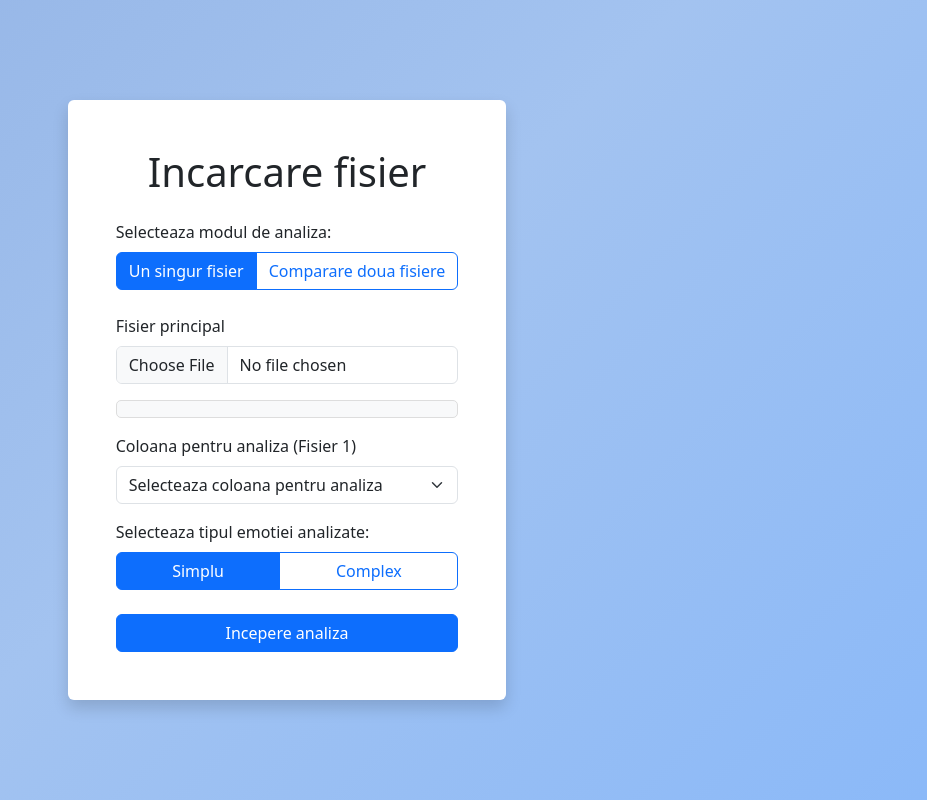
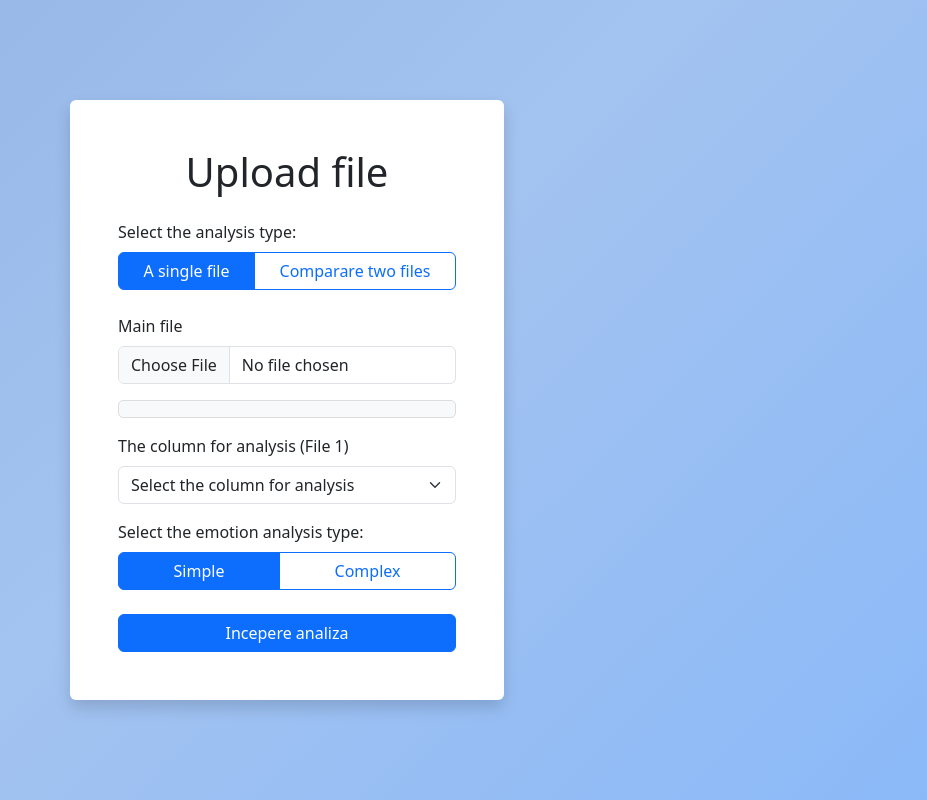
Before and after one commit to PopescuAndrei22/Thesis, a Flask app: page / in a window 1280 px wide. Shown: the whole page, without its empty margins (353-1280 px from the left). Run offline with Flask 3, Linux system fonts and the light colour scheme; parts of the project's set-up code (start-up, migrations or seed data) failed here and were passed over; some libraries are stand-ins or nearby versions.

Commit message:
Minor v0.2.2
Added unit testing

```diff
--- a/main.py
+++ b/main.py
@@ -83,8 +83,8 @@ def get_comparasion_results():
     filename1 = session_data["file1"]["filename"]
     emotion1 = session_data["file1"]["emotion"]
 
-    filename2 = session_data["file1"]["filename"]
-    emotion2 = session_data["file1"]["emotion"]
+    filename2 = session_data["file2"]["filename"]
+    emotion2 = session_data["file2"]["emotion"]
 
     column1 = session_data["file1"]["column"]
     column2 = session_data["file2"]["column"]
--- a/nlp/llm.py
+++ b/nlp/llm.py
@@ -29,8 +29,8 @@ class TopicSummarizer:
         prompt = (
             "You will compare two sets of extracted emotion topics from two datasets.\n"
             "For each emotion present in either dataset, compare the main topics.\n"
-            "Mention similarities and differences, if there are any. The output has to be user-friendly and short.\n"
-            "Analyze based only on the emotion and topics\n"
+            "Mention similarities and differences, if there are any. The output has to be user-friendly and short. Mention only the important parts.\n"
+            "Analyze based only on the emotion and the LDA topics extracted.\n"
             "Only provide the plain text, no JSON or code blocks.\n\n"
             f"Dataset 1:\n{json.dumps(topics1, indent=2)}\n\n"
             f"Dataset 2:\n{json.dumps(topics2, indent=2)}"
--- a/static/main.css
+++ b/static/main.css
@@ -27,7 +27,7 @@ canvas {
 
 .file-preview table {
 border-collapse: collapse;
-    width: auto;             /* don't force full width */
+width: auto;
 white-space: nowrap;
 }
 
@@ -56,7 +56,7 @@ canvas {
 }
 
 .topic-description {
-background-color: #1f1f1f; /* Dark card background */
+background-color: #1f1f1f;
 border-radius: 0.5rem;
 }
 
@@ -70,8 +70,8 @@ background-color: #f8f9fa;
 }
 
 .loader {
-  border: 16px solid #f3f3f3; /* Light grey */
-  border-top: 16px solid #3498db; /* Blue */
+border: 16px solid #f3f3f3;
+border-top: 16px solid #3498db;
 border-radius: 50%;
 width: 120px;
 height: 120px;
@@ -80,9 +80,9 @@ background-color: #f8f9fa;
 
 .loader-container {
 display: flex;
-  justify-content: center; /* Horizontal center */
-  align-items: center;     /* Vertical center */
-  height: 100vh;           /* Full viewport height */
+justify-content: center;
+align-items: center;
+height: 100vh;
 }
 
 @keyframes spin {
--- a/static/previewFiles.js
+++ b/static/previewFiles.js
@@ -10,7 +10,7 @@
 
       const allowedTypes = ['application/json', 'text/csv'];
       if (!allowedTypes.includes(file.type) && !file.name.endsWith('.csv') && !file.name.endsWith('.json')) {
-        alert('Doar fisiere CSV si JSON sunt acceptate.');
+        alert('Only CSV and JSON files are accepted.');
         fileInput.value = '';
         return;
       }
@@ -18,7 +18,7 @@
       const previewContainer = document.getElementById(previewContainerId);
       const dropdown = document.getElementById(dropdownId);
       previewContainer.innerHTML = '';
-      dropdown.innerHTML = '<option value="">Selecteaza coloana pentru analiza</option>';
+      dropdown.innerHTML = '<option value="">Select the column for analysis</option>';
 
       const reader = new FileReader();
       reader.onload = function(e) {
@@ -51,7 +51,7 @@
           try {
             const data = JSON.parse(content);
             if (!Array.isArray(data) || data.length === 0 || typeof data[0] !== 'object') {
-              previewContainer.innerHTML = 'JSON invalid sau format nepotrivit pentru previzualizare.';
+              previewContainer.innerHTML = 'JSON is invalid.';
               return;
             }
             const keys = Object.keys(data[0]);
@@ -69,7 +69,7 @@
               dropdown.appendChild(option);
             });
           } catch (error) {
-            previewContainer.innerHTML = 'Eroare la parsarea JSON-ului.';
+            previewContainer.innerHTML = 'Error while parsing JSON';
           }
         }
       };
--- a/templates/index.html
+++ b/templates/index.html
@@ -2,7 +2,7 @@
 <html lang="en">
 <head>
   <meta charset="utf-8" />
-  <title>Prima pagina</title>
+  <title>Main page</title>
   <link href="https://cdn.jsdelivr.net/npm/bootstrap@5.3.0/dist/css/bootstrap.min.css" rel="stylesheet" />
   <script src="https://cdn.jsdelivr.net/npm/papaparse@5.4.1/papaparse.min.js"></script>
   <link rel="stylesheet" href="{{ url_for('static', filename='main.css') }}">
@@ -11,45 +11,43 @@
 <body class="bg-light d-flex justify-content-center align-items-center vh-100">
 
 <form method="post" enctype="multipart/form-data" class="p-5 bg-white rounded shadow" style="min-width: 300px;">
-  <h1 class="mb-4 text-center">Incarcare fisier</h1>
+  <h1 class="mb-4 text-center">Upload file</h1>
 
-  <label class="form-label d-block mb-2">Selecteaza modul de analiza:</label>
+  <label class="form-label d-block mb-2">Select the analysis type:</label>
   <div class="btn-group mb-4 w-100" role="group" aria-label="Analysis mode">
     <input type="radio" class="btn-check" name="mode" id="single" value="single" autocomplete="off" checked onclick="toggleSecondFileInput()">
-    <label class="btn btn btn-outline-primary" for="single">Un singur fisier</label>
+    <label class="btn btn btn-outline-primary" for="single">A single file</label>
 
     <input type="radio" class="btn-check" name="mode" id="compare" value="compare" autocomplete="off" onclick="toggleSecondFileInput()">
-    <label class="btn btn btn-outline-primary" for="compare">Comparare doua fisiere</label>
+    <label class="btn btn btn-outline-primary" for="compare">Comparare two files</label>
   </div>
 
-  <!-- First file input -->
   <div class="mb-3">
-    <label class="form-label">Fisier principal</label>
+    <label class="form-label">Main file</label>
     <input type="file" name="file1" id="file1" class="form-control" accept=".csv,application/json" required onchange="previewFile(this, 'preview1', 'columnSelect1')">
   </div>
   <div id="preview1" class="mb-3 file-preview"></div>
   <div class="mb-3">
-    <label for="columnSelect1" class="form-label">Coloana pentru analiza (Fisier 1)</label>
+    <label for="columnSelect1" class="form-label">The column for analysis (File 1)</label>
     <select id="columnSelect1" name="column1" class="form-select" required>
-      <option value="">Selecteaza coloana pentru analiza</option>
+      <option value="">Select the column for analysis</option>
     </select>
   </div>
 
-  <!-- Second file input (hidden unless compare mode) -->
   <div class="mb-3" id="secondFileGroup" style="display: none;">
-    <label class="form-label">Fisier de comparat</label>
+    <label class="form-label">File for comparasion</label>
     <input type="file" name="file2" id="file2" class="form-control" accept=".csv,application/json" onchange="previewFile(this, 'preview2', 'columnSelect2')">
     <div id="preview2" class="mb-3 file-preview"></div>
-    <label for="columnSelect2" class="form-label">Coloana pentru analiza (Fisier 2)</label>
+    <label for="columnSelect2" class="form-label">The column for analysis (File 2)</label>
     <select id="columnSelect2" name="column2" class="form-select">
-      <option value="">Selecteaza coloana pentru analiza</option>
+      <option value="">Select the column for analysis</option>
     </select>
   </div>
 
-  <label class="form-label d-block mb-2">Selecteaza tipul emotiei analizate:</label>
+  <label class="form-label d-block mb-2">Select the emotion analysis type:</label>
   <div class="btn-group mb-4 w-100" role="group" aria-label="Emotion type">
     <input type="radio" class="btn-check" name="emotion" id="simple" value="simple" autocomplete="off" checked>
-    <label class="btn btn-outline-primary" for="simple">Simplu</label>
+    <label class="btn btn-outline-primary" for="simple">Simple</label>
 
     <input type="radio" class="btn-check" name="emotion" id="complex" value="complex" autocomplete="off">
     <label class="btn btn-outline-primary" for="complex">Complex</label>
--- a/templates/results.html
+++ b/templates/results.html
@@ -24,7 +24,7 @@
           <!-- Dropdown START -->
           <div class="dropdown">
             <button class="btn btn-outline-dark dropdown-toggle" type="button" data-bs-toggle="dropdown" aria-expanded="false">
-              Emoție: <span id="selected-emotion-lda-chart-1"></span>
+              Emotion: <span id="selected-emotion-lda-chart-1"></span>
             </button>
 
             <div class="dropdown-menu border-0 pt-0 mx-0 rounded-3 shadow overflow-hidden w-280px">
@@ -71,11 +71,11 @@
 
               <!-- Title and Dropdown -->
               <div class="d-flex flex-wrap align-items-center justify-content-between mb-3">
-                <h5 class="mb-0 fw-bold text-dark">💡 Rezumatul recenziilor</h5>
+                <h5 class="mb-0 fw-bold text-dark">💡 Reviews summary</h5>
 
                 <div class="dropdown mt-2 mt-md-0">
                   <button class="btn btn-outline-dark dropdown-toggle" type="button" data-bs-toggle="dropdown" aria-expanded="false">
-                    Emoție: <span id="selected-emotion-1"></span>
+                    Emotion: <span id="selected-emotion-1"></span>
                   </button>
 
                   <div class="dropdown-menu border-0 pt-0 mx-0 rounded-3 shadow overflow-hidden w-280px">
--- a/utils/file_reader.py
+++ b/utils/file_reader.py
@@ -5,12 +5,12 @@ def read_file(filepath: str, column: str) -> list[str]:
     ext = os.path.splitext(filepath)[1].lower()
 
     if ext == '.csv':
-        df = pd.read_csv(filepath, usecols=[column], dtype={column: str}, nrows=1500)
+        df = pd.read_csv(filepath, usecols=[column], dtype={column: str})
     elif ext == '.json':
         df = pd.read_json(filepath)
-        df = df[[column]].astype(str).head(1500)
+        df = df[[column]].astype(str)
     else:
-        raise ValueError("Format de fisier nesuportat. Doar CSV si JSON sunt acceptate.")
+        raise ValueError("Invalid file type")
 
     reviews = df[column].dropna().tolist()
     return reviews
```
Also changed, not shown: templates/compare.html (+6 -6 lines), tests/test_llm/test_groq.py (added, +40 -0 lines), tests/test_sentiment/test_goemotions.py (deleted, +0 -19 lines), tests/test_sentiment/test_sentiment_distilbert.py (added, +30 -0 lines), tests/test_topic_modelling/test_topic_modeler.py (added, +39 -0 lines), 1 other file. Lines whose indentation alone changed are shown as unchanged.
